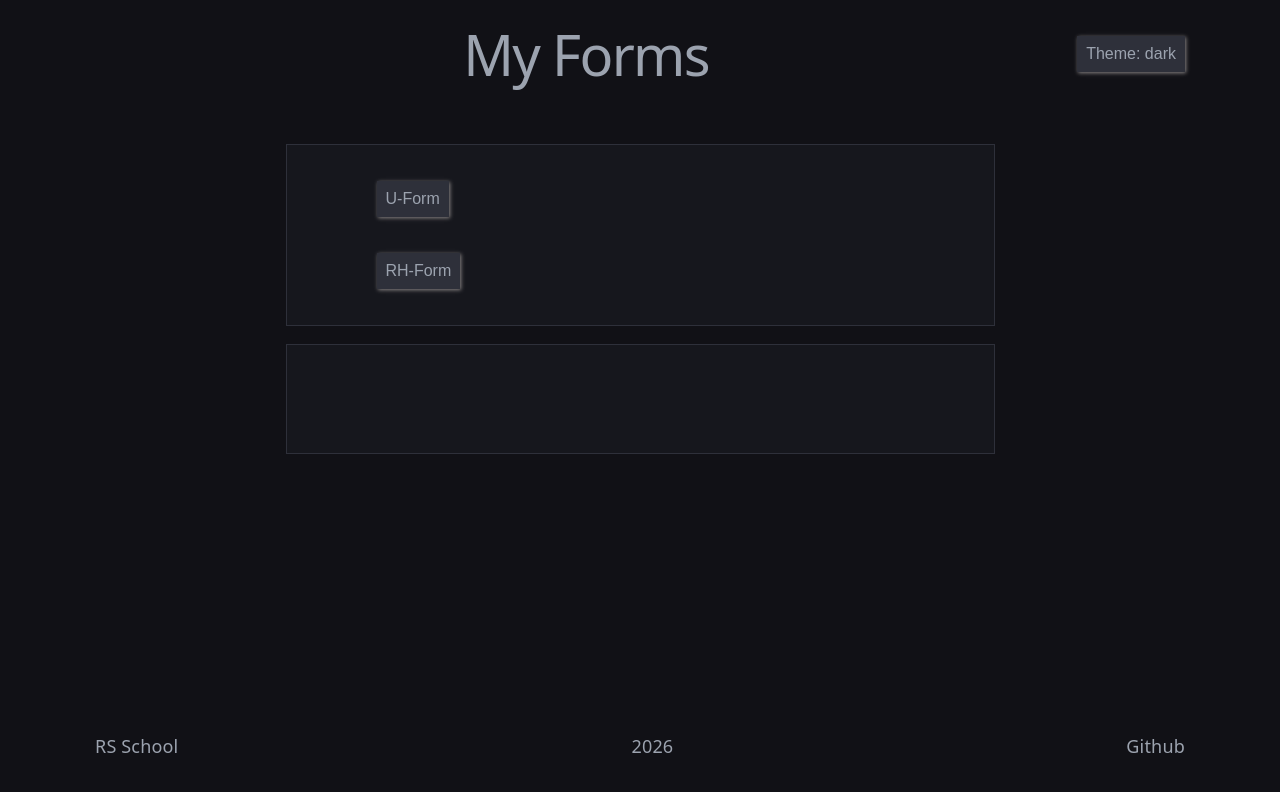
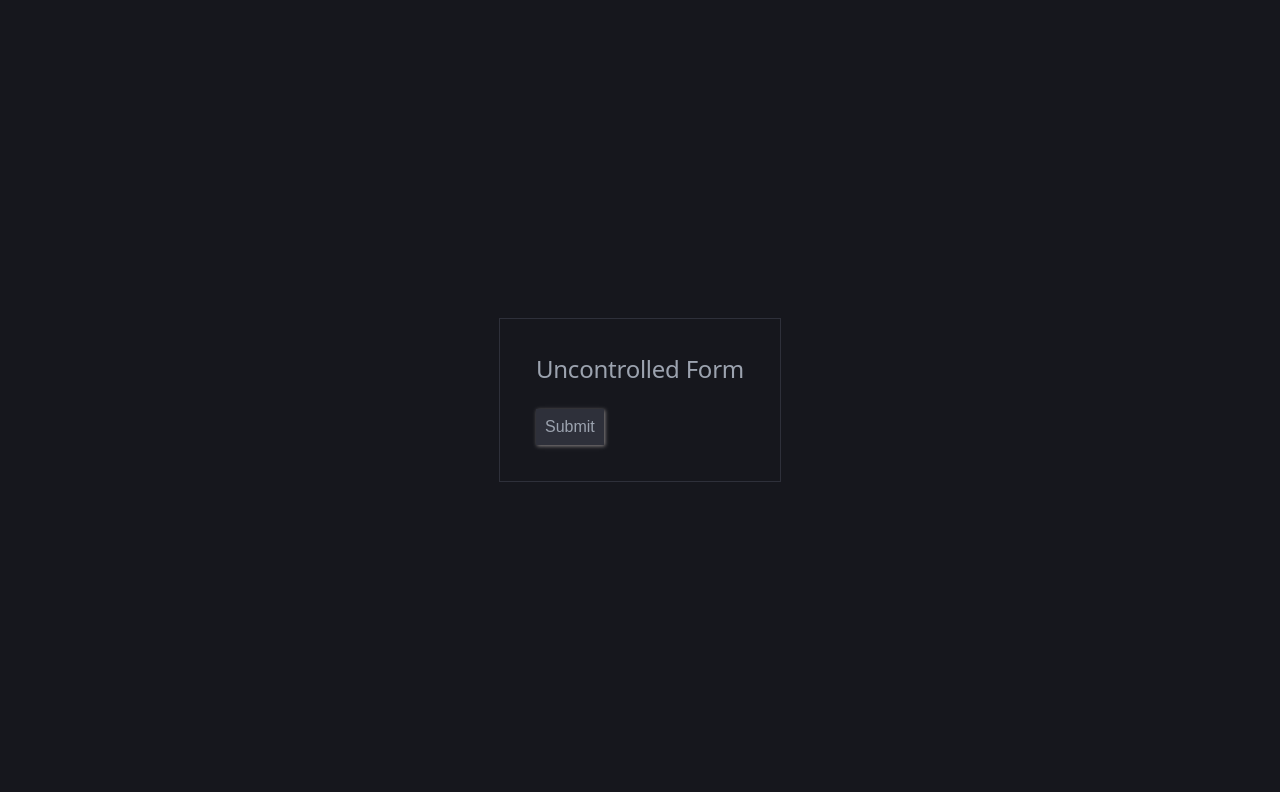
Before and after one commit to Nastya-Student/rss-react, a React (Vite) app in the folder forms/: page / in a window 1280 px wide. Both pictures are taken after a click on the button "U-Form". Shown: the top 792 px of the page. Built offline with nearby package versions, Linux system fonts and the light colour scheme.

Commit message:
feat: implement modal with React Portals

```diff
--- a/forms/src/App.css
+++ b/forms/src/App.css
@@ -166,8 +166,6 @@ input {
   }
 }
 
-
-
 .close-hint {
   bottom: 105%;
   position: absolute;
@@ -175,3 +173,23 @@ input {
   opacity: 0.5;
   font-size: medium;
 }
+
+.overlay {
+  position: fixed;
+  top: 0;
+  left: 0;
+  bottom: 0;
+  right: 0;
+  display: flex;
+  align-items: center;
+  justify-content: center;
+  background: var(--bg);
+}
+
+.form-block {
+  display: flex;
+  flex-direction: column;
+  gap: 1rem;
+  border: 1px solid var(--border);
+  padding: 2rem;
+}
--- a/forms/src/App.tsx
+++ b/forms/src/App.tsx
@@ -18,7 +18,6 @@ export const App = (): JSX.Element => {
               ></ErrorBoundary>
             }
           ></Route>
-
         </Route>
         <Route path="*" element={<ErrorPage />}></Route>
       </Routes>
--- a/forms/src/features/forms/Forms.tsx
+++ b/forms/src/features/forms/Forms.tsx
@@ -1,14 +1,32 @@
+import { useState } from 'react';
 import type { JSX } from 'react/jsx-runtime';
+import { Modal } from './Modal';
+import { UncontrolledForm } from './UncontrolledForm';
+import { ReactHookForm } from './ReactHookForm';
 
 type TopControlsProps = {
   className: string;
 };
 
 export const Forms = (props: TopControlsProps): JSX.Element => {
+  const [isUFormOpen, setIsUFormOpen] = useState(false);
+  const [isRHFormOpen, setRHFormOpen] = useState(false);
+
   return (
     <div className={props.className}>
-      <button>U-Form</button>
-      <button>RH-Form</button>
+      <button onClick={() => setIsUFormOpen(true)}>U-Form</button>
+      <button onClick={() => setRHFormOpen(true)}>RH-Form</button>
+      <Modal isOpen={isUFormOpen} onClose={() => setIsUFormOpen(false)}>
+        <UncontrolledForm></UncontrolledForm>
+      </Modal>
+      <Modal
+        isOpen={isRHFormOpen}
+        onClose={() => {
+          setRHFormOpen(false);
+        }}
+      >
+        <ReactHookForm></ReactHookForm>
+      </Modal>
     </div>
   );
 };
--- /dev/null
+++ b/forms/src/features/forms/Modal.tsx
@@ -0,0 +1,36 @@
+import { useEffect, type JSX, type ReactNode } from 'react';
+import { createPortal } from 'react-dom';
+
+type ModalProps = {
+  isOpen: boolean;
+  children: ReactNode;
+  onClose: () => void;
+};
+
+export const Modal = (props: ModalProps): JSX.Element | undefined => {
+  useEffect(() => {
+    document.addEventListener('keyup', (e: KeyboardEvent) => {
+      if (e.key === 'Escape') {
+        props.onClose();
+      }
+    });
+  }, []);
+
+  if (!props.isOpen) {
+    return;
+  }
+
+  return createPortal(
+    <div
+      className="overlay"
+      onClick={(e) => {
+        if (e.target === e.currentTarget) {
+          props.onClose();
+        }
+      }}
+    >
+      <div className="modal">{props.children}</div>
+    </div>,
+    document.body
+  );
+};
--- a/forms/src/features/forms/ReactHookForm.tsx
+++ b/forms/src/features/forms/ReactHookForm.tsx
@@ -2,11 +2,10 @@ import type { JSX } from 'react/jsx-runtime';
 
 export const ReactHookForm = (): JSX.Element => {
   return (
-    <form
-      onSubmit={(e) => {
-        e.stopPropagation();
-      }}
-      className='my-form react-hook-form'
-    ></form>
+    <form onSubmit={() => {}} className="form-block react-hook-form">
+      <h2>React Hook Form</h2>
+      <input></input>
+      <button>Submit</button>
+    </form>
   );
 };
--- a/forms/src/features/forms/UncontrolledForm.tsx
+++ b/forms/src/features/forms/UncontrolledForm.tsx
@@ -2,11 +2,9 @@ import type { JSX } from 'react/jsx-runtime';
 
 export const UncontrolledForm = (): JSX.Element => {
   return (
-    <form
-      onSubmit={(e) => {
-        e.stopPropagation();
-      }}
-      className='my-form uncontrolled-form'
-    ></form>
+    <form onSubmit={() => {}} className="form-block uncontrolled-form">
+      <h2>Uncontrolled Form</h2>
+      <button>Submit</button>
+    </form>
   );
 };
--- a/forms/src/features/results/Results.tsx
+++ b/forms/src/features/results/Results.tsx
@@ -8,7 +8,7 @@ type ResultsProps = {
 
 export const Results = (props: ResultsProps): JSX.Element => {
   return (
-    <div className="block block-results">
+    <div className="block-results">
       <ul className="results-list">
         {props.items.map((item, index) => (
           <Card key={index} index={index} formData={item}></Card>
--- a/forms/src/store/store.ts
+++ b/forms/src/store/store.ts
@@ -2,8 +2,7 @@ import type { Action, ThunkAction } from '@reduxjs/toolkit';
 import { configureStore } from '@reduxjs/toolkit';
 
 export const store = configureStore({
-  reducer: {
-  },
+  reducer: {},
 });
 
 // Infer the type of `store`
--- a/forms/src/types/MyFormData.ts
+++ b/forms/src/types/MyFormData.ts
@@ -1,3 +1,3 @@
 export type MyFormData = {
   name: string;
-}
+};
```
Also changed, not shown: forms/src/components/Card.tsx (+1 -10 lines).
